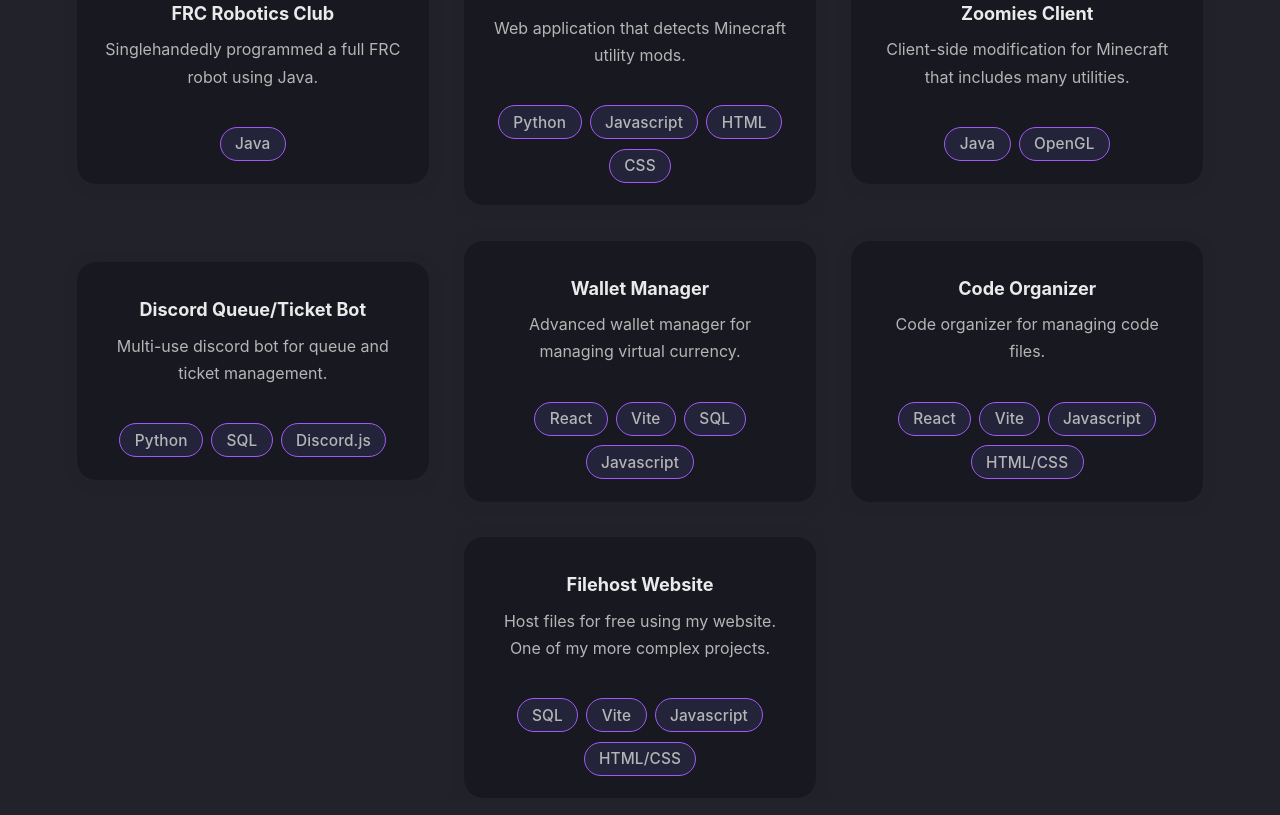
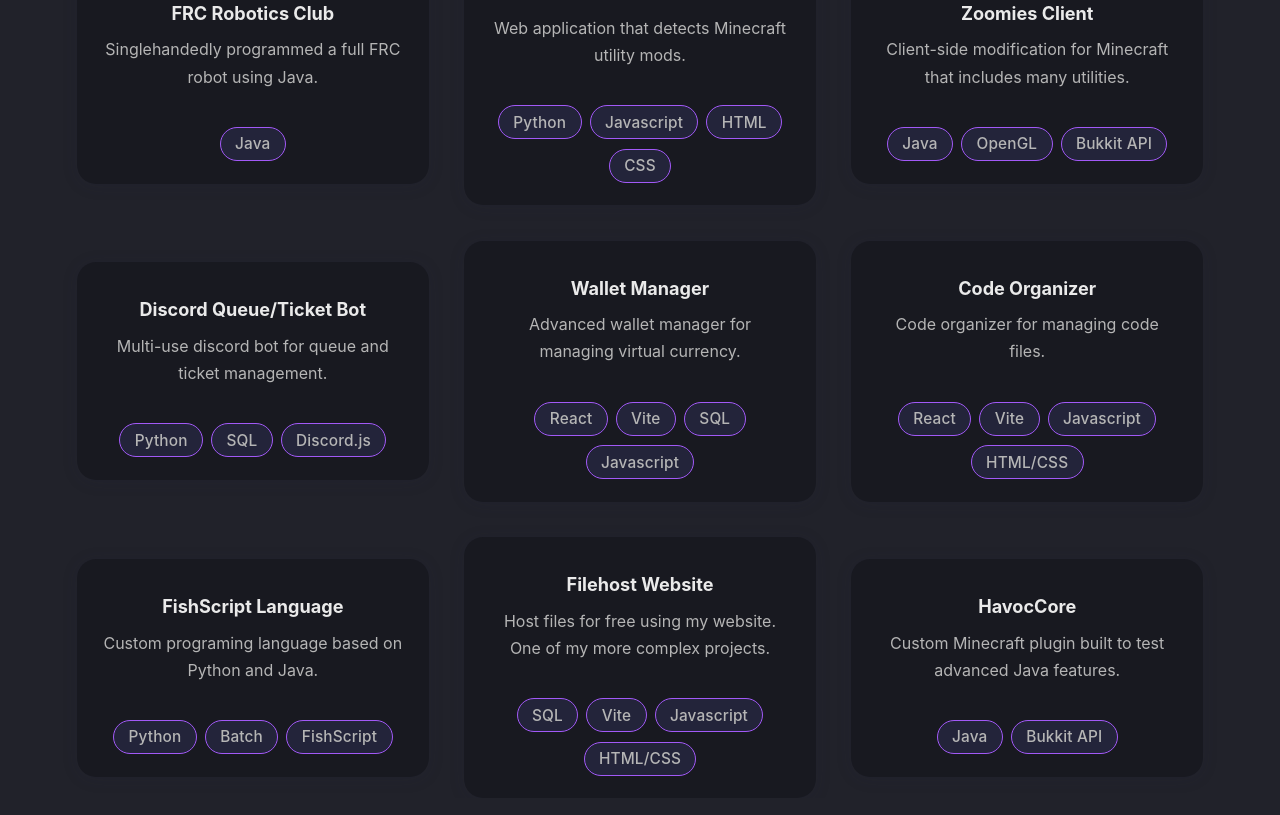
Before and after one commit to 11VZ/portfolio, a React (Vite) app: page / in a window 1280 px wide. Shown: the part 2002-2817 px from the top of the page. Built offline with nearby package versions, Linux system fonts and the light colour scheme.

Commit message:
Added more projects and skills

```diff
--- a/src/App.jsx
+++ b/src/App.jsx
@@ -51,6 +51,7 @@
           <span className="skill-badge">Ruby</span>
           <span className="skill-badge">OpenGL</span>
           <span className="skill-badge">Lua</span>
+          <span className="skill-badge">FishScript</span>
         </div>
       </section>
       <section className="showcase-section showcase-projects" ref={projectsRef} id="projects">
@@ -106,6 +107,7 @@
             <div className="project-langs">
               <span className="lang-badge">Java</span>
               <span className="lang-badge">OpenGL</span>
+              <span className="lang-badge">Bukkit API</span>
             </div>
           </div>
           <div
@@ -167,6 +169,24 @@
           </div>
           <div
             className="redesigned-project centered-project-card"
+            onClick={() => window.open('https://github.com/11VZ/FishScript', '_blank')}
+            tabIndex={0}
+            role="button"
+            aria-label="Open FishScript"
+            style={{ cursor: 'pointer' }}
+          >
+            <div className="project-header centered-header">
+              <h3>FishScript Language</h3>
+            </div>
+            <p>Custom programing language based on Python and Java.</p>
+            <div className="project-langs">
+              <span className="lang-badge">Python</span>
+              <span className="lang-badge">Batch</span>
+              <span className="lang-badge">FishScript</span>
+            </div>
+          </div>
+          <div
+            className="redesigned-project centered-project-card"
             onClick={() => window.open('https://filehost-alpha.vercel.app/', '_blank')}
             tabIndex={0}
             role="button"
@@ -183,6 +203,23 @@
               <span className="lang-badge">Javascript</span>
               <span className="lang-badge">HTML/CSS</span>
 
+            </div>
+          </div>
+          <div
+            className="redesigned-project centered-project-card"
+            onClick={() => window.open('https://github.com/11VZ/HavocCore', '_blank')}
+            tabIndex={0}
+            role="button"
+            aria-label="Open HavocCore"
+            style={{ cursor: 'pointer' }}
+          >
+            <div className="project-header centered-header">
+              <h3>HavocCore</h3>
+            </div>
+            <p>Custom Minecraft plugin built to test advanced Java features.</p>
+            <div className="project-langs">
+              <span className="lang-badge">Java</span>
+              <span className="lang-badge">Bukkit API</span>
             </div>
           </div>
         </div>
```
